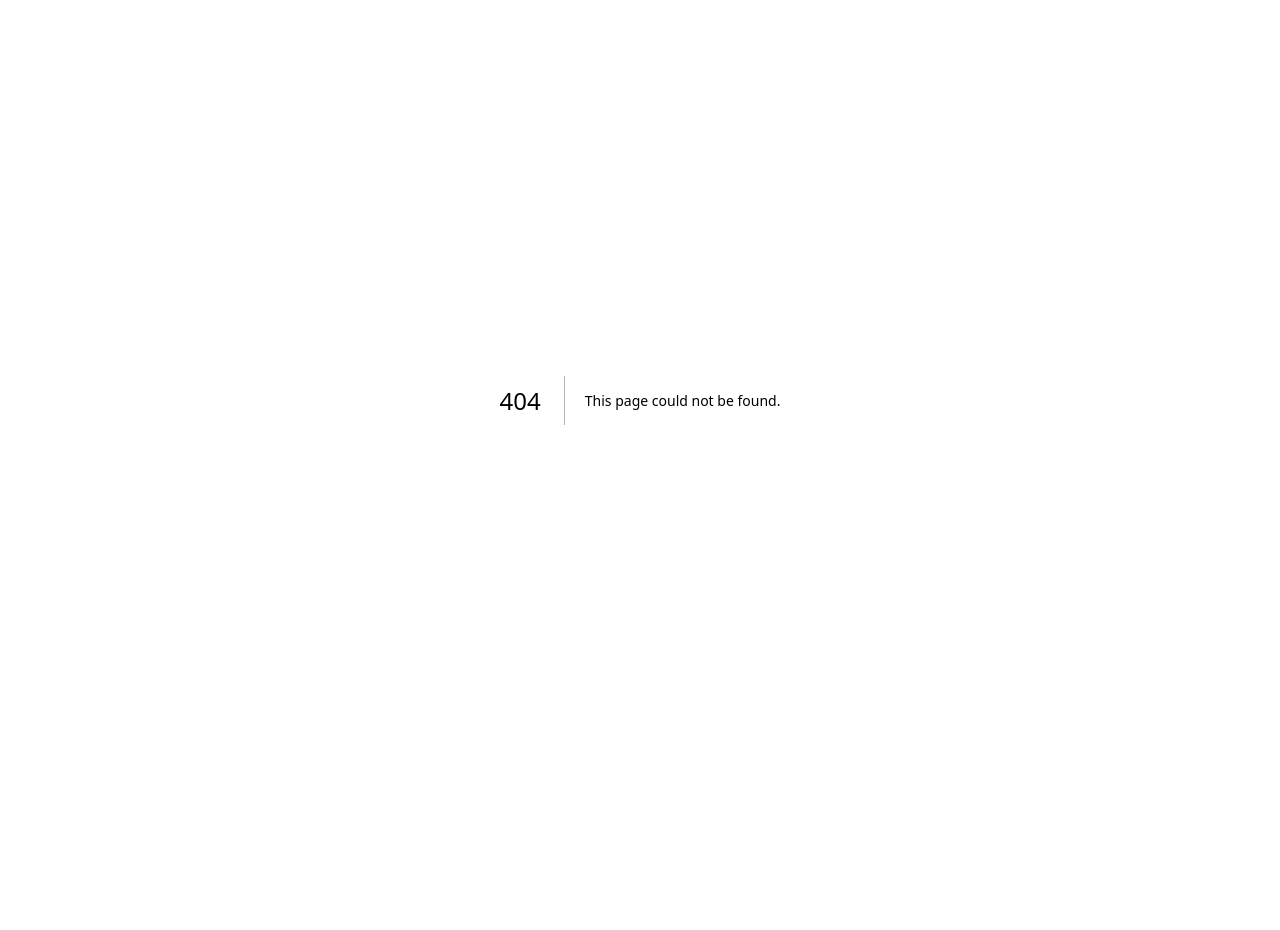
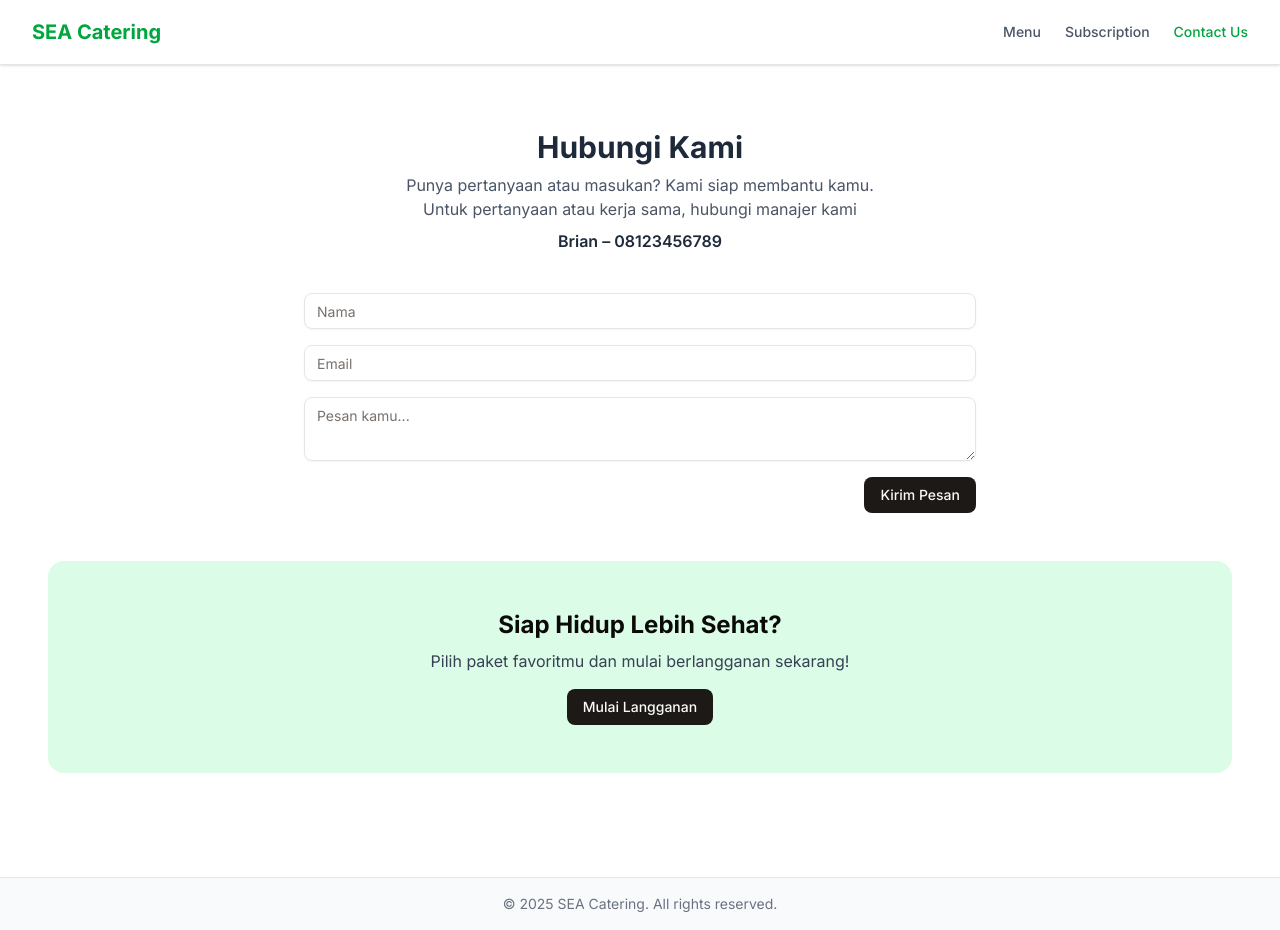
Before and after one commit to razor322/sea-catering, a Next.js app: page /contact in a window 1280 px wide. Before the commit this address had no page. Before the commit the page ends 800 px from the top, so only its background shows below. Built offline with nearby package versions, Linux system fonts and the light colour scheme.

Commit message:
feat(contact): create dedicated contact page

```diff
--- /dev/null
+++ b/app/contact/page.tsx
@@ -0,0 +1,10 @@
+import Layout from "../components/layout/layout";
+import ContactSection from "../components/sections/home/ContactSection";
+
+export default function ContactPage() {
+  return (
+    <Layout>
+      <ContactSection />
+    </Layout>
+  );
+}
```
